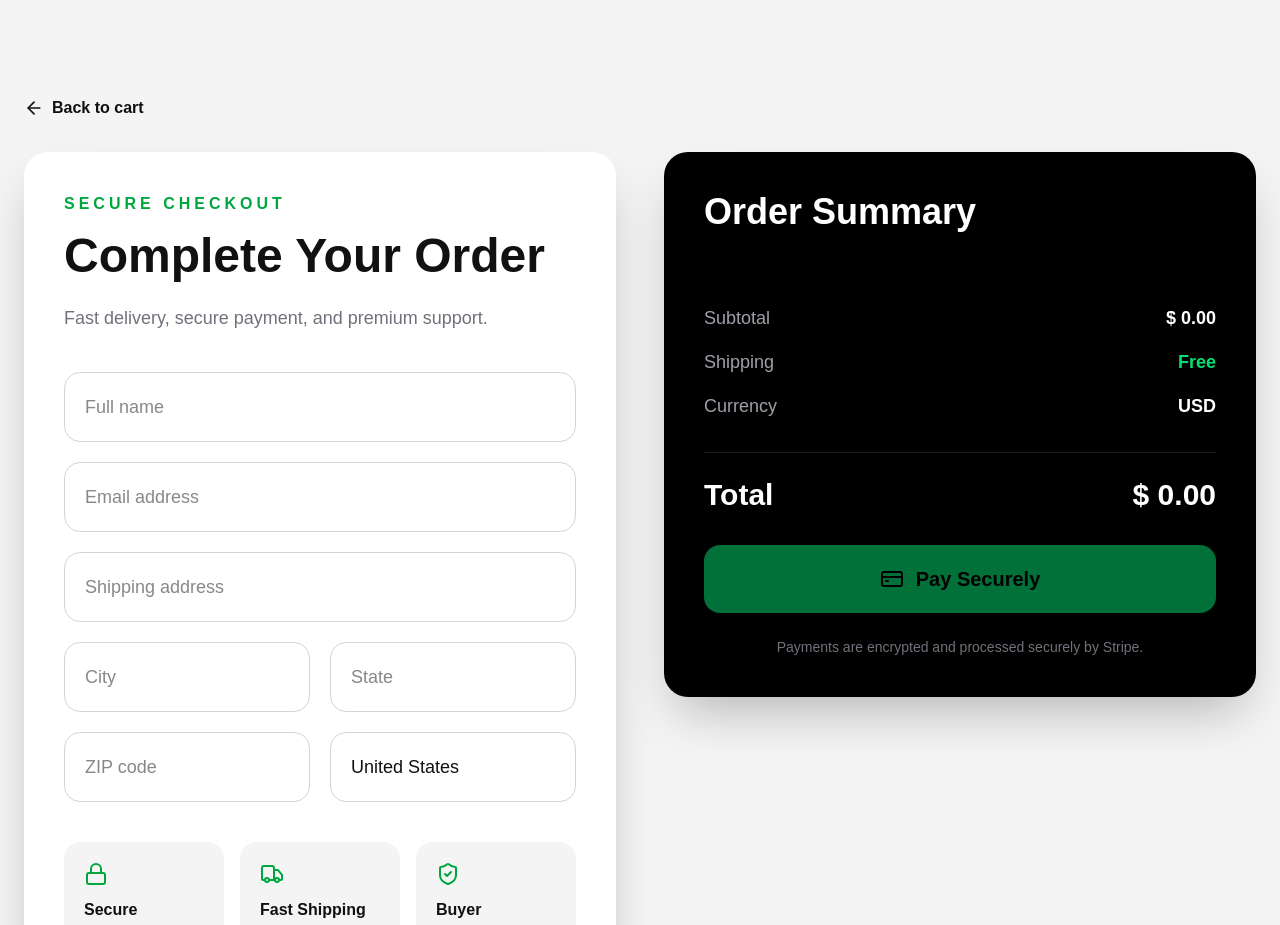
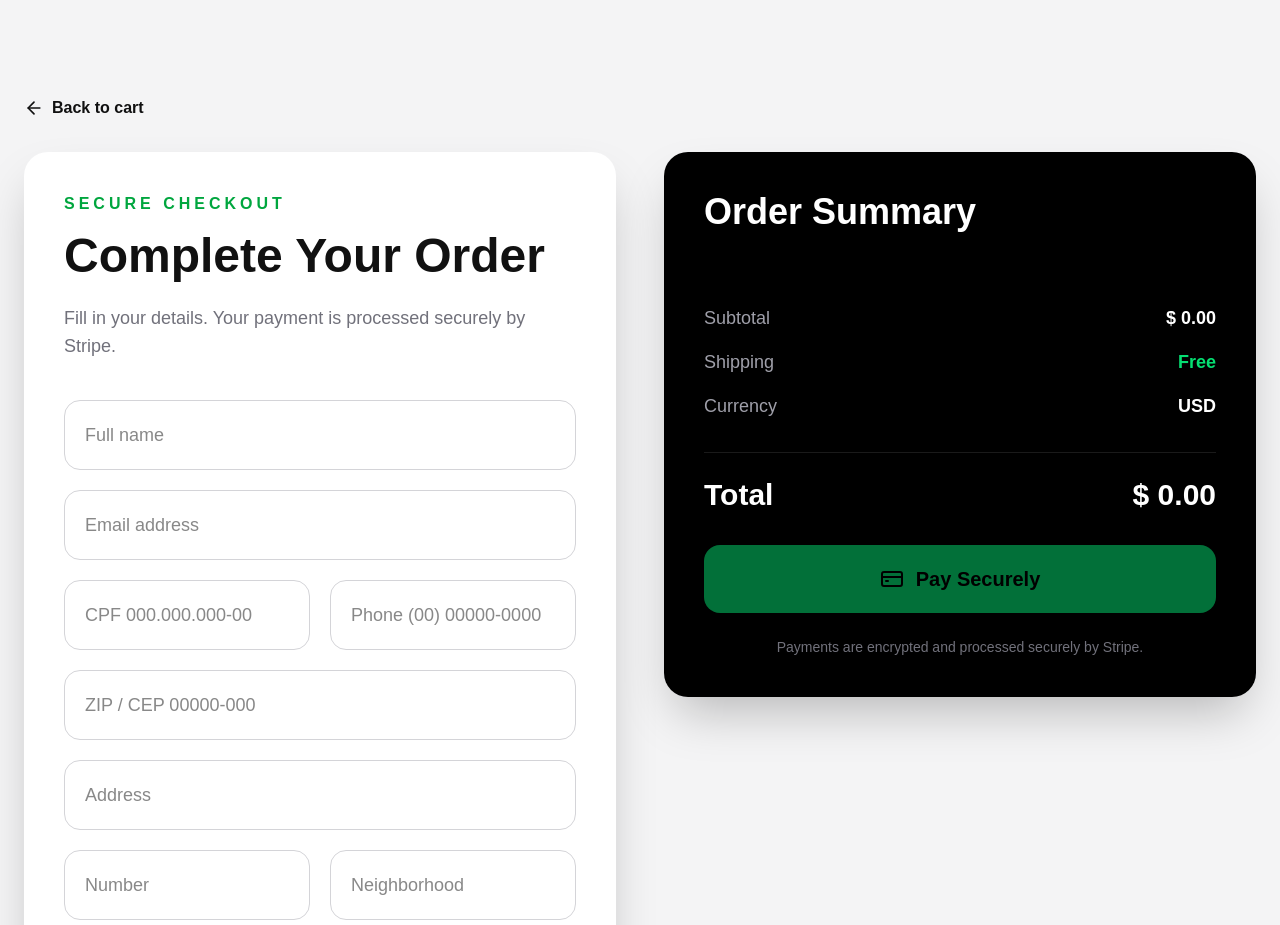
Before and after one commit to deuseoleao-programa/loja-premium, a Next.js app: page /checkout in a window 1280 px wide. Shown: the top 925 px of the page. Built offline with nearby package versions, Linux system fonts and the light colour scheme.

Commit message:
melhorar checkout com cpf cep e endereco

```diff
--- a/src/app/checkout/page.tsx
+++ b/src/app/checkout/page.tsx
@@ -1,11 +1,79 @@
 'use client'
 
+import { useState } from 'react'
 import Link from 'next/link'
 import { Lock, ShieldCheck, Truck, CreditCard, ArrowLeft } from 'lucide-react'
 import { useCartStore } from '../../store/cart'
 
+function onlyNumbers(value: string) {
+  return value.replace(/\D/g, '')
+}
+
+function formatCPF(value: string) {
+  const numbers = onlyNumbers(value).slice(0, 11)
+
+  return numbers
+    .replace(/^(\d{3})(\d)/, '$1.$2')
+    .replace(/^(\d{3})\.(\d{3})(\d)/, '$1.$2.$3')
+    .replace(/\.(\d{3})(\d)/, '.$1-$2')
+}
+
+function formatCEP(value: string) {
+  const numbers = onlyNumbers(value).slice(0, 8)
+
+  return numbers.replace(/^(\d{5})(\d)/, '$1-$2')
+}
+
+function formatPhone(value: string) {
+  const numbers = onlyNumbers(value).slice(0, 11)
+
+  return numbers
+    .replace(/^(\d{2})(\d)/, '($1) $2')
+    .replace(/(\d{5})(\d)/, '$1-$2')
+}
+
 export default function CheckoutPage() {
   const { cart, totalPrice } = useCartStore()
+
+  const [fullName, setFullName] = useState('')
+  const [email, setEmail] = useState('')
+  const [cpf, setCpf] = useState('')
+  const [phone, setPhone] = useState('')
+  const [cep, setCep] = useState('')
+  const [address, setAddress] = useState('')
+  const [neighborhood, setNeighborhood] = useState('')
+  const [city, setCity] = useState('')
+  const [stateUf, setStateUf] = useState('')
+  const [number, setNumber] = useState('')
+  const [loadingCep, setLoadingCep] = useState(false)
+
+  async function handleCepChange(value: string) {
+    const formattedCep = formatCEP(value)
+    setCep(formattedCep)
+
+    const cleanCep = onlyNumbers(formattedCep)
+
+    if (cleanCep.length === 8) {
+      try {
+        setLoadingCep(true)
+
+        const response = await fetch(
+          `https://viacep.com.br/ws/${cleanCep}/json/`
+        )
+
+        const data = await response.json()
+
+        if (!data.erro) {
+          setAddress(data.logradouro || '')
+          setNeighborhood(data.bairro || '')
+          setCity(data.localidade || '')
+          setStateUf(data.uf || '')
+        }
+      } finally {
+        setLoadingCep(false)
+      }
+    }
+  }
 
   async function handleCheckout() {
     const response = await fetch('/api/checkout', {
@@ -13,7 +81,22 @@ export default function CheckoutPage() {
       headers: {
         'Content-Type': 'application/json',
       },
-      body: JSON.stringify({ cart }),
+      body: JSON.stringify({
+        cart,
+        customer: {
+          fullName,
+          email,
+          cpf,
+          phone,
+          cep,
+          address,
+          number,
+          neighborhood,
+          city,
+          state: stateUf,
+          country: 'Brazil',
+        },
+      }),
     })
 
     const data = await response.json()
@@ -45,53 +128,98 @@ export default function CheckoutPage() {
             </h1>
 
             <p className="text-zinc-500 text-lg mb-10">
-              Fast delivery, secure payment, and premium support.
+              Fill in your details. Your payment is processed securely by Stripe.
             </p>
 
             <div className="grid gap-5">
               <input
+                value={fullName}
+                onChange={(e) => setFullName(e.target.value)}
                 type="text"
                 placeholder="Full name"
                 className="border border-zinc-300 rounded-2xl p-5 text-lg focus:outline-none focus:border-green-400"
               />
 
               <input
+                value={email}
+                onChange={(e) => setEmail(e.target.value)}
                 type="email"
                 placeholder="Email address"
                 className="border border-zinc-300 rounded-2xl p-5 text-lg focus:outline-none focus:border-green-400"
               />
 
+              <div className="grid md:grid-cols-2 gap-5">
+                <input
+                  value={cpf}
+                  onChange={(e) => setCpf(formatCPF(e.target.value))}
+                  type="text"
+                  placeholder="CPF 000.000.000-00"
+                  className="border border-zinc-300 rounded-2xl p-5 text-lg focus:outline-none focus:border-green-400"
+                />
+
+                <input
+                  value={phone}
+                  onChange={(e) => setPhone(formatPhone(e.target.value))}
+                  type="text"
+                  placeholder="Phone (00) 00000-0000"
+                  className="border border-zinc-300 rounded-2xl p-5 text-lg focus:outline-none focus:border-green-400"
+                />
+              </div>
+
               <input
+                value={cep}
+                onChange={(e) => handleCepChange(e.target.value)}
                 type="text"
-                placeholder="Shipping address"
+                placeholder="ZIP / CEP 00000-000"
+                className="border border-zinc-300 rounded-2xl p-5 text-lg focus:outline-none focus:border-green-400"
+              />
+
+              {loadingCep && (
+                <p className="text-green-600 font-bold">
+                  Searching address...
+                </p>
+              )}
+
+              <input
+                value={address}
+                onChange={(e) => setAddress(e.target.value)}
+                type="text"
+                placeholder="Address"
                 className="border border-zinc-300 rounded-2xl p-5 text-lg focus:outline-none focus:border-green-400"
               />
 
               <div className="grid md:grid-cols-2 gap-5">
                 <input
+                  value={number}
+                  onChange={(e) => setNumber(e.target.value)}
+                  type="text"
+                  placeholder="Number"
+                  className="border border-zinc-300 rounded-2xl p-5 text-lg focus:outline-none focus:border-green-400"
+                />
+
+                <input
+                  value={neighborhood}
+                  onChange={(e) => setNeighborhood(e.target.value)}
+                  type="text"
+                  placeholder="Neighborhood"
+                  className="border border-zinc-300 rounded-2xl p-5 text-lg focus:outline-none focus:border-green-400"
+                />
+              </div>
+
+              <div className="grid md:grid-cols-2 gap-5">
+                <input
+                  value={city}
+                  onChange={(e) => setCity(e.target.value)}
                   type="text"
                   placeholder="City"
                   className="border border-zinc-300 rounded-2xl p-5 text-lg focus:outline-none focus:border-green-400"
                 />
 
                 <input
+                  value={stateUf}
+                  onChange={(e) => setStateUf(e.target.value)}
                   type="text"
                   placeholder="State"
-                  className="border border-zinc-300 rounded-2xl p-5 text-lg focus:outline-none focus:border-green-400"
-                />
-              </div>
-
-              <div className="grid md:grid-cols-2 gap-5">
-                <input
-                  type="text"
-                  placeholder="ZIP code"
-                  className="border border-zinc-300 rounded-2xl p-5 text-lg focus:outline-none focus:border-green-400"
-                />
-
-                <input
-                  type="text"
-                  placeholder="Country"
-                  defaultValue="United States"
                   className="border border-zinc-300 rounded-2xl p-5 text-lg focus:outline-none focus:border-green-400"
                 />
               </div>
```
